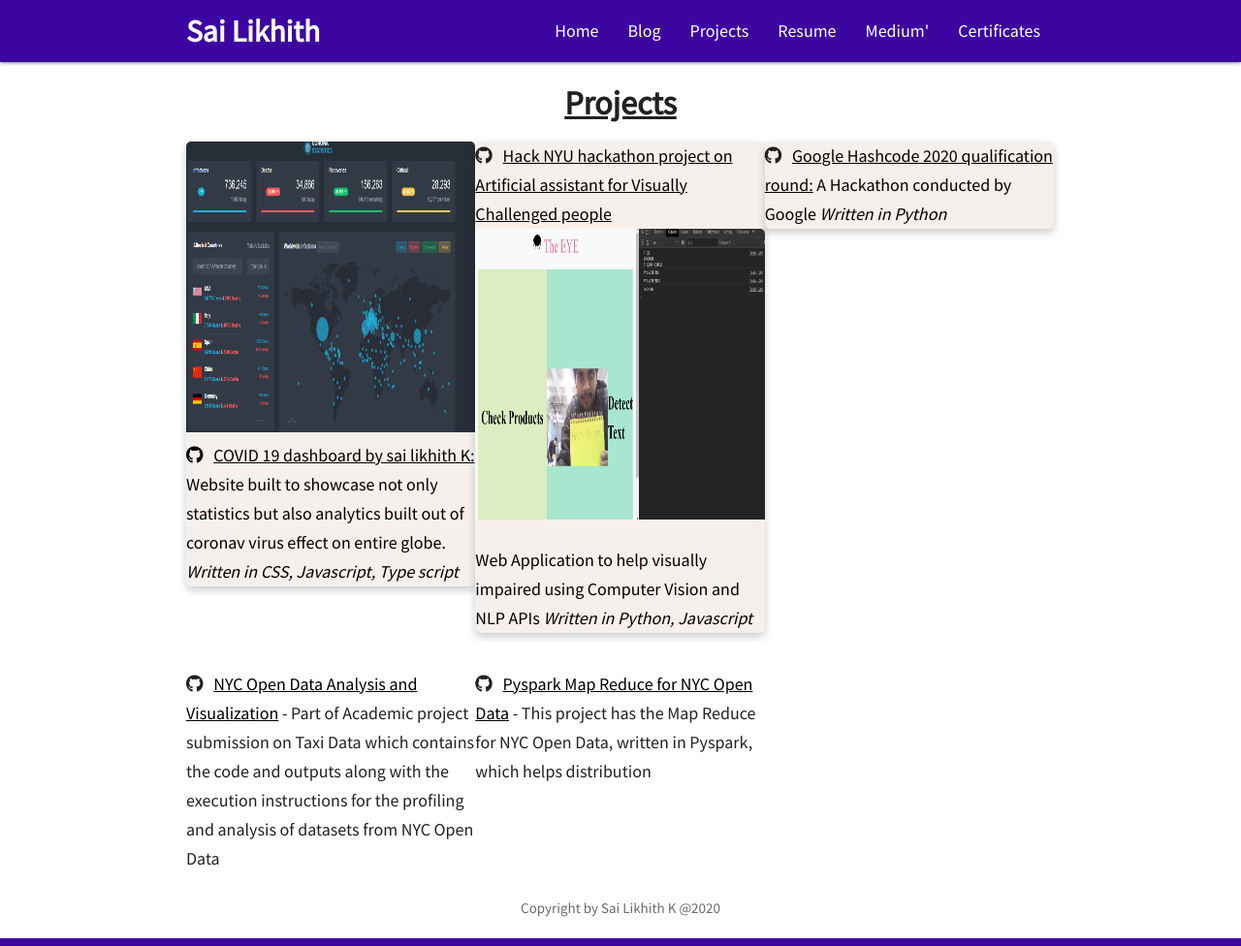
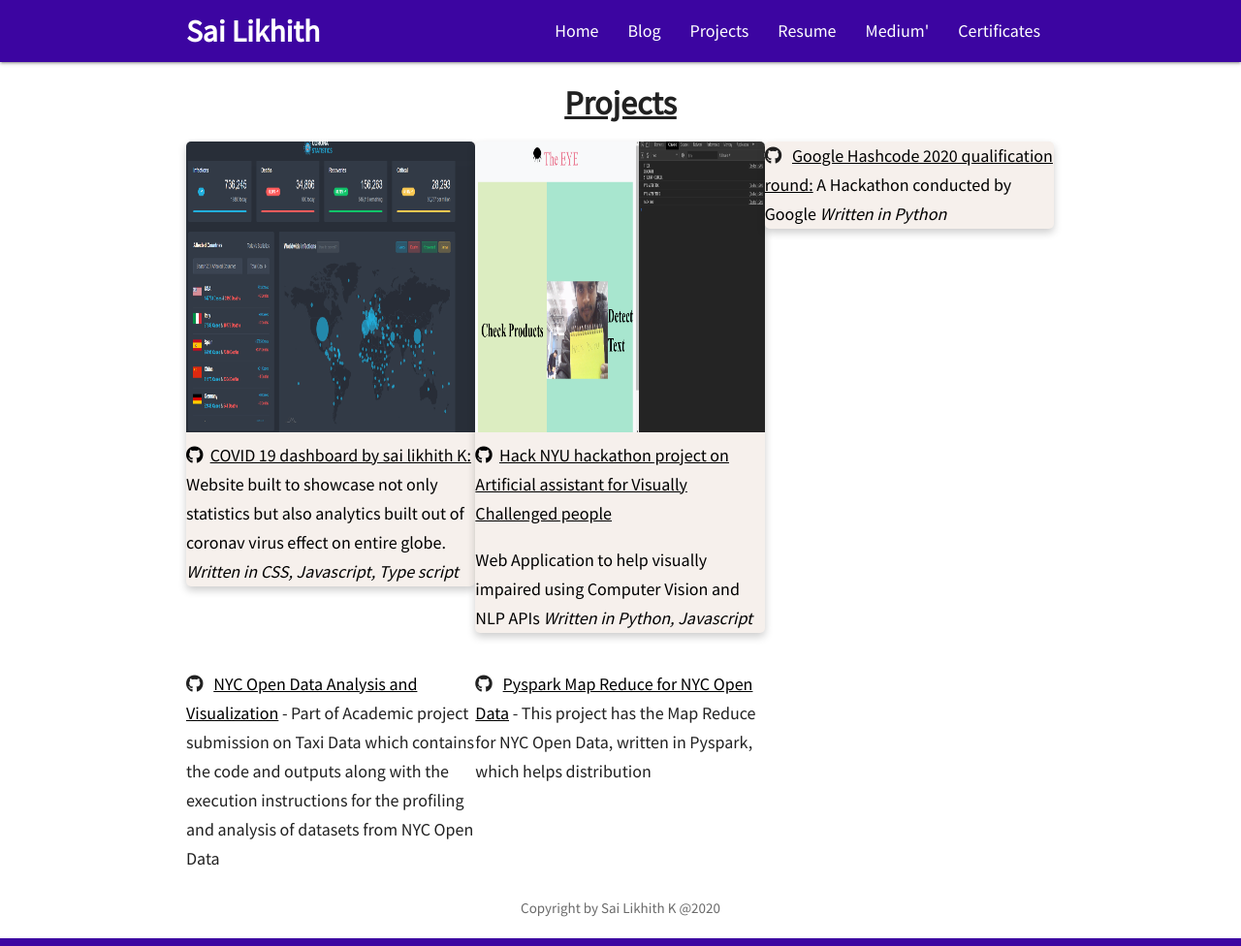
Before and after one commit to SaiLikhith7/Mywebsite, a Jekyll site: the page built from projects.html, in a window 1280 px wide. Shown: the whole page at 97% size. Built offline with Jekyll 4.4.1, drawn with Linux system fonts in a browser that asks for light colours; nearby versions of some CDN libraries.

Commit message:
Update projects.html

```diff
--- a/_includes/projects.html
+++ b/_includes/projects.html
@@ -19,8 +19,7 @@
           <div class="card">
           <strong>
             <a href="https://github.com/SaiLikhith7/covid19-by-sailikhithk"><img src="./img/covid19.png" alt="Avatar" style="width:100%;height:300px;">
-              <i class="fab fa-github"></i>&nbsp;&nbsp;
-                <u>COVID 19 dashboard by sai likhith K:</u>
+              <i class="fab fa-github"></i>&nbsp;&nbsp;<u>COVID 19 dashboard by sai likhith K:</u>
           Website built to showcase not only statistics but also analytics built out of coronav virus effect on entire globe. <i>Written in CSS, Javascript, Type script </i>
         </a>
         </strong>
@@ -30,9 +29,8 @@
     <div class="third">
       <h5>
         <div class="card">
-          <i class="fab fa-github"></i>&nbsp;&nbsp;
           <strong>
-                <a href="https://github.com/SaiLikhith7/HackNYU-2020"><u>Hack NYU hackathon project on Artificial assistant for Visually Challenged people</u><img src="./img/Hacknyu.png" alt="Avatar" style="width:100%;height:300px;">
+                <a href="https://github.com/SaiLikhith7/HackNYU-2020"><img src="./img/Hacknyu.png" alt="Avatar" style="width:100%;height:300px;"><i class="fab fa-github"></i>&nbsp;&nbsp;<u>Hack NYU hackathon project on Artificial assistant for Visually Challenged people</u>
            <p>Web Application to help visually impaired using Computer Vision and NLP APIs <i>Written in Python, Javascript</i></p>
            </a>
            </strong>
```
